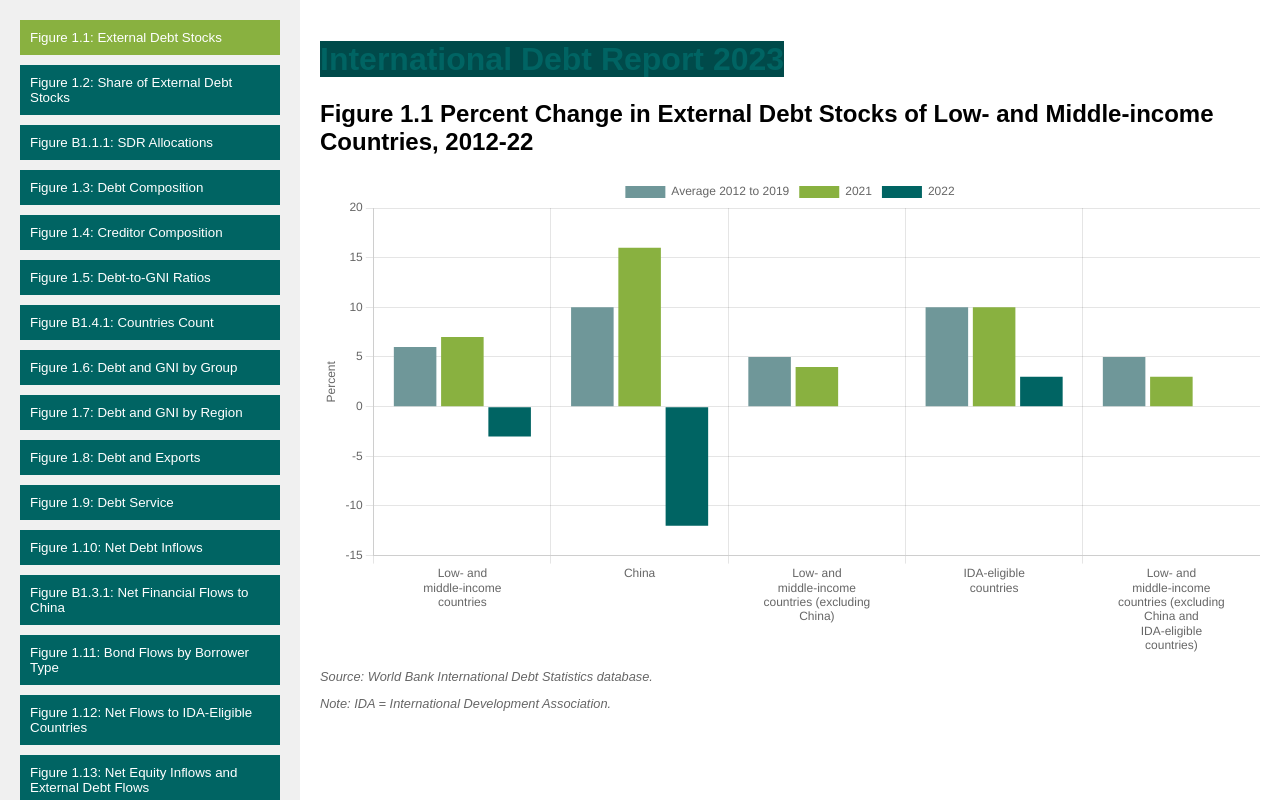
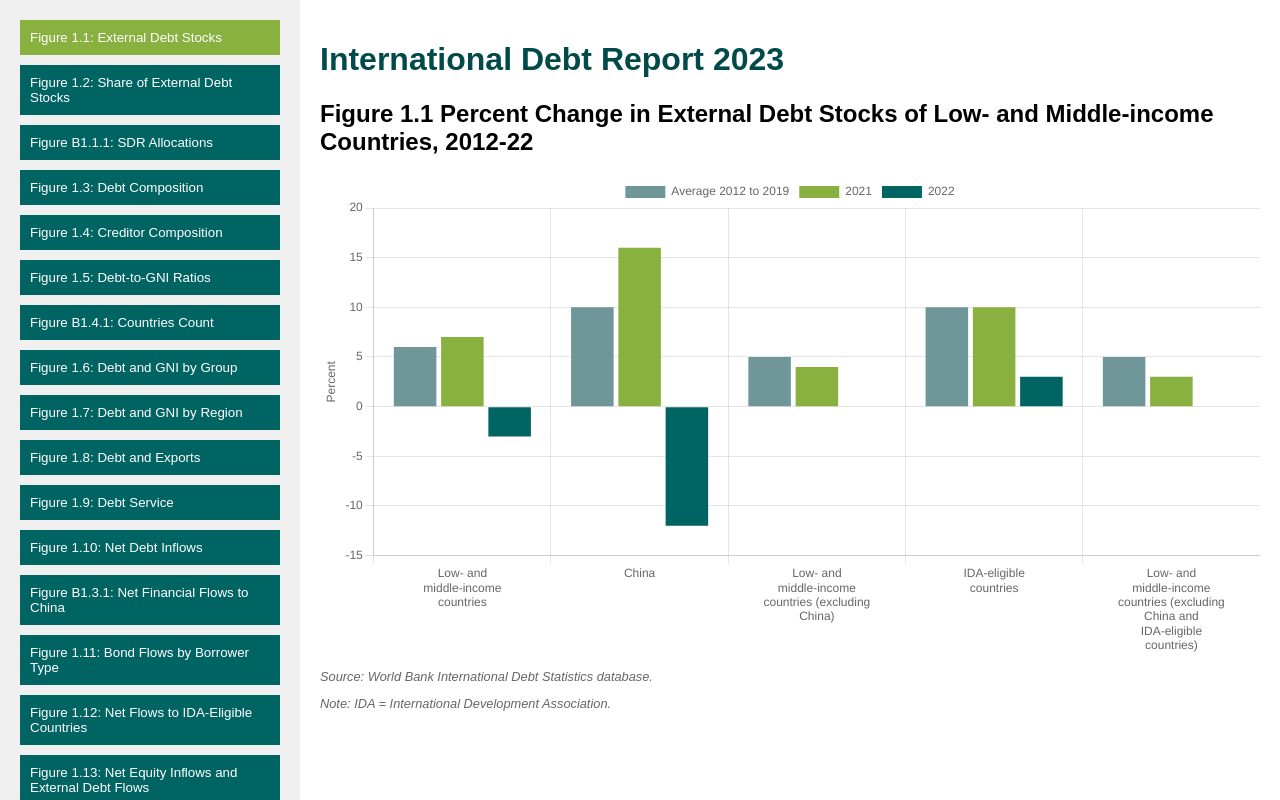
Before and after one commit to polk54/idr2023, a plain HTML site: page index.html in a window 1280 px wide. In both pictures the pointer is over the link "International Debt Report 2023". Drawn offline with nearby package versions, Linux system fonts and the light colour scheme.

Commit message:
Update styles.css

```diff
--- a/styles.css
+++ b/styles.css
@@ -73,7 +73,7 @@ a {
     text-decoration: none;
   }
 a:hover {
-background-color: #004a4a;
+    color: #004a4a;
 }
 
 @media (max-width: 768px) {
```
